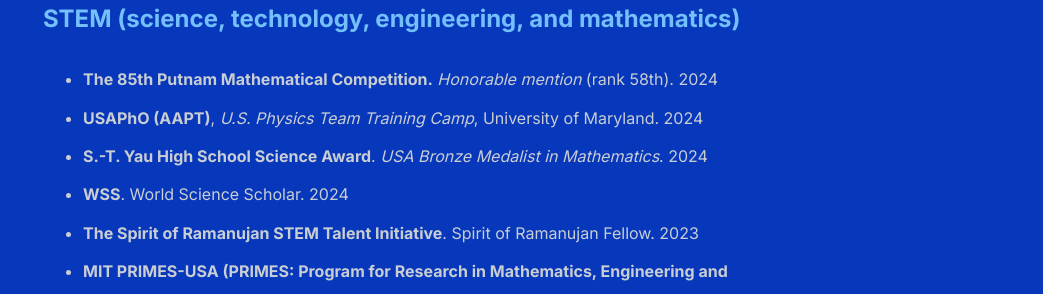
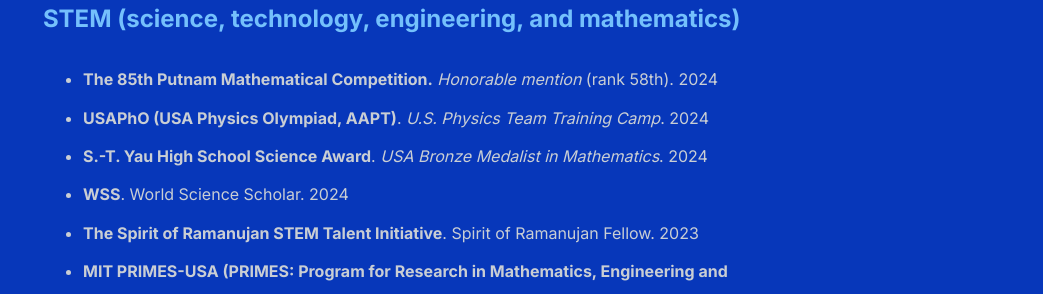
Before and after one commit to shihankanungo/shihankanungo.github.io, a Jekyll site: the page built from honors.md, in a window 1280 px wide. Shown: the part 211-505 px from the top of the page, without its empty margins (237-1280 px from the left). Built offline with Jekyll 4.4.1, drawn with Linux system fonts in a browser that asks for light colours.

Commit message:
Update honors.md

```diff
--- a/honors.md
+++ b/honors.md
@@ -6,7 +6,7 @@
 ## STEM (science, technology, engineering, and mathematics)
 
 - **The 85th Putnam Mathematical Competition.** *Honorable mention* (rank 58th). 2024
-- **USAPhO (AAPT)**, *U.S. Physics Team Training Camp*, University of Maryland. 2024
+- **USAPhO (USA Physics Olympiad, AAPT)**. *U.S. Physics Team Training Camp*. 2024
 - **S.-T. Yau High School Science Award**. *USA Bronze Medalist in Mathematics*. 2024
 - **WSS**. World Science Scholar. 2024
 - **The Spirit of Ramanujan STEM Talent Initiative**. Spirit of Ramanujan Fellow. 2023
```
